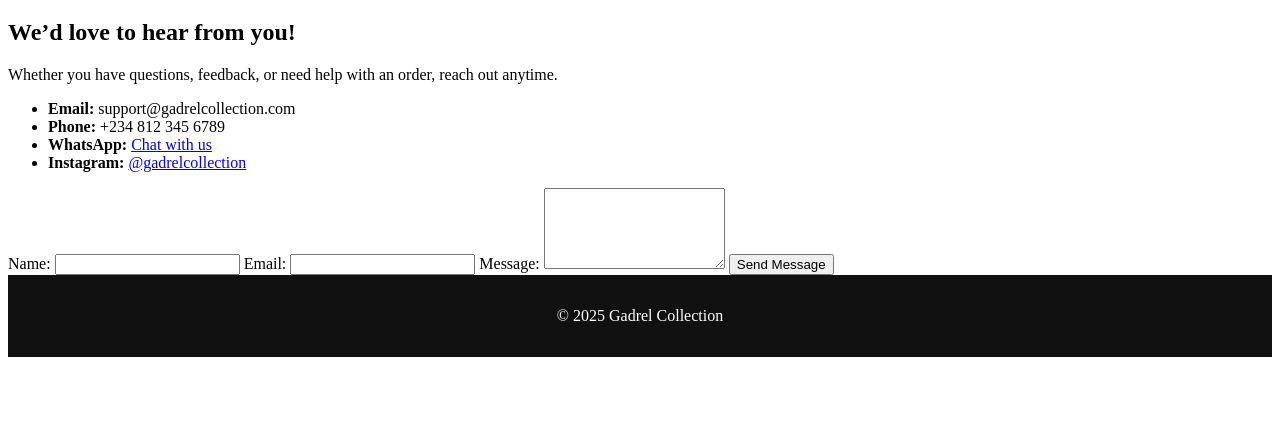
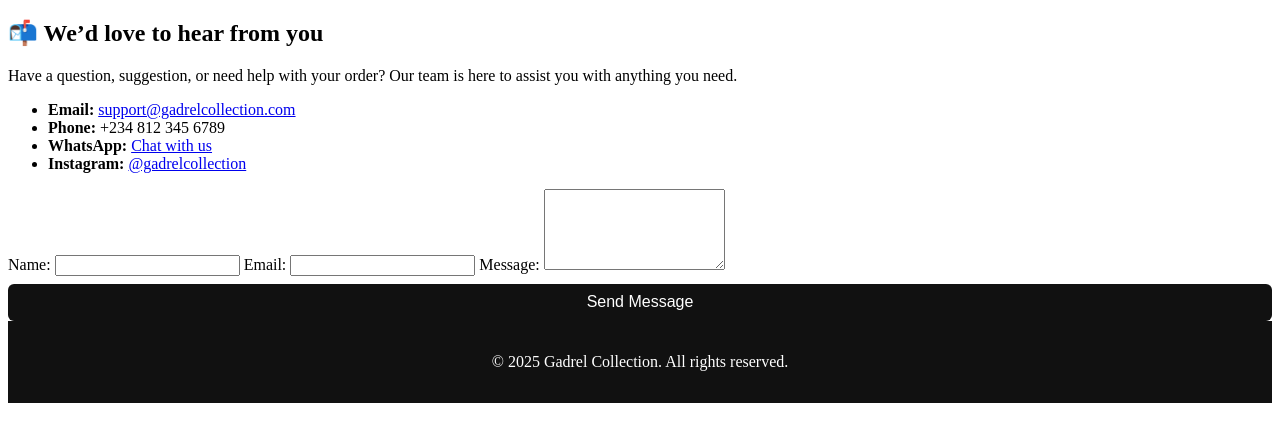
Before and after one commit to Quantumfixithub/gadrelcollection, a plain HTML site: page contact.html in a window 1280 px wide. Shown: the part 119-560 px from the top of the page. Drawn offline with Linux system fonts and the light colour scheme.

Commit message:
Update contact.html

```diff
--- a/contact.html
+++ b/contact.html
@@ -7,7 +7,7 @@
   <link rel="stylesheet" href="style.css" />
 </head>
 <body>
-  <!-- Vertical Navigation -->
+  <!-- Navigation -->
   <nav class="top-nav">
     <ul>
       <li><a href="index.html">Home</a></li>
@@ -25,24 +25,24 @@
     </ul>
   </nav>
 
-  <!-- Page Header -->
+  <!-- Header -->
   <header>
     <h1>Contact Gadrel Collection</h1>
   </header>
 
   <!-- Contact Section -->
   <section class="contact-section">
-    <h2>We’d love to hear from you!</h2>
-    <p>Whether you have questions, feedback, or need help with an order, reach out anytime.</p>
+    <h2>📬 We’d love to hear from you</h2>
+    <p>Have a question, suggestion, or need help with your order? Our team is here to assist you with anything you need.</p>
 
-    <ul>
-      <li><strong>Email:</strong> support@gadrelcollection.com</li>
+    <ul class="contact-details">
+      <li><strong>Email:</strong> <a href="mailto:support@gadrelcollection.com">support@gadrelcollection.com</a></li>
       <li><strong>Phone:</strong> +234 812 345 6789</li>
       <li><strong>WhatsApp:</strong> <a href="https://wa.me/2348123456789" target="_blank">Chat with us</a></li>
       <li><strong>Instagram:</strong> <a href="https://instagram.com/gadrelcollection" target="_blank">@gadrelcollection</a></li>
     </ul>
 
-    <form>
+    <form class="contact-form">
       <label for="name">Name:</label>
       <input type="text" id="name" required />
 
@@ -52,13 +52,13 @@
       <label for="message">Message:</label>
       <textarea id="message" rows="5" required></textarea>
 
-      <button type="submit">Send Message</button>
+      <button type="submit" class="shop-button">Send Message</button>
     </form>
   </section>
 
   <!-- Footer -->
   <footer>
-    <p>&copy; 2025 Gadrel Collection</p>
+    <p>&copy; 2025 Gadrel Collection. All rights reserved.</p>
   </footer>
 
   <!-- Cart count updater -->
```
Lines whose indentation alone changed are shown as unchanged.
